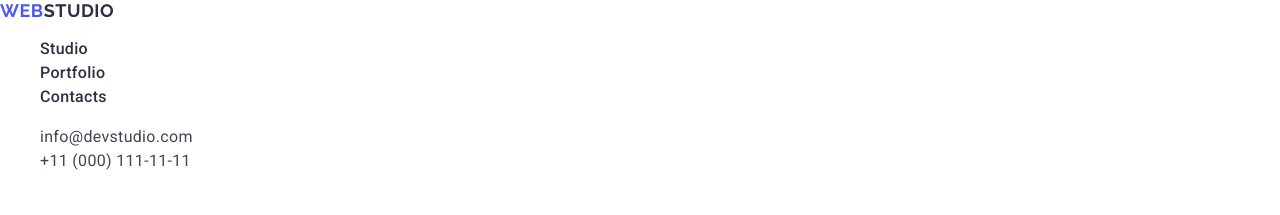
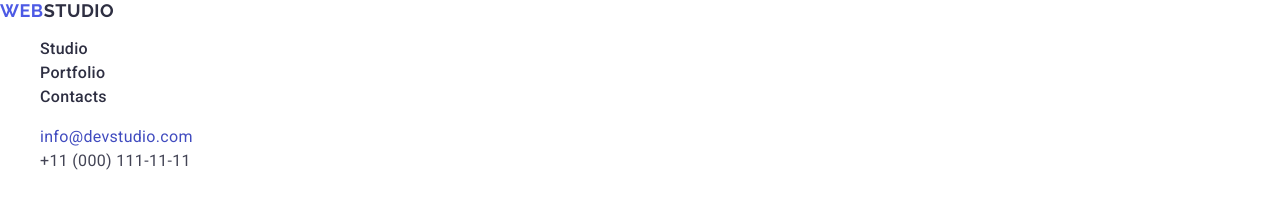
Before and after one commit to KaterynaBlinova-1995/goit-markup-hw-02-02, a plain HTML site: page index.html in a window 1280 px wide. In both pictures the pointer is over the link "info@devstudio.com". Shown: the top 215 px of the page. Drawn offline with nearby package versions, Linux system fonts and the light colour scheme.

Commit message:
changes in all files

```diff
--- a/css/styles.css
+++ b/css/styles.css
@@ -61,8 +61,8 @@ body {
   color: #434455;
   text-decoration: none;
 }
-.address-list-item:hover,
-.address-list-item:focus {
+.address-list-link:hover,
+.address-list-link:focus {
   color: #404bbf;
 }
 
```
